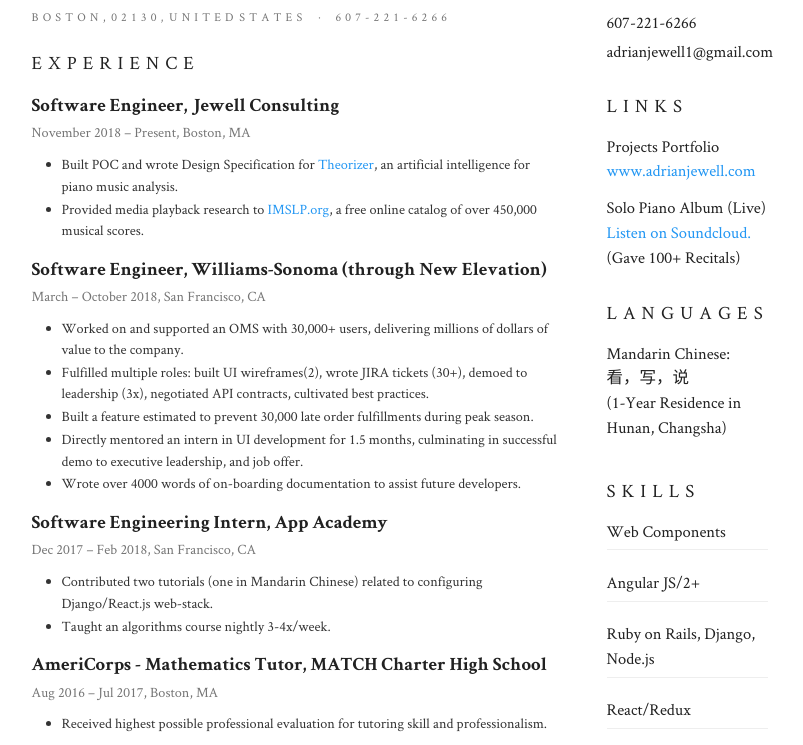
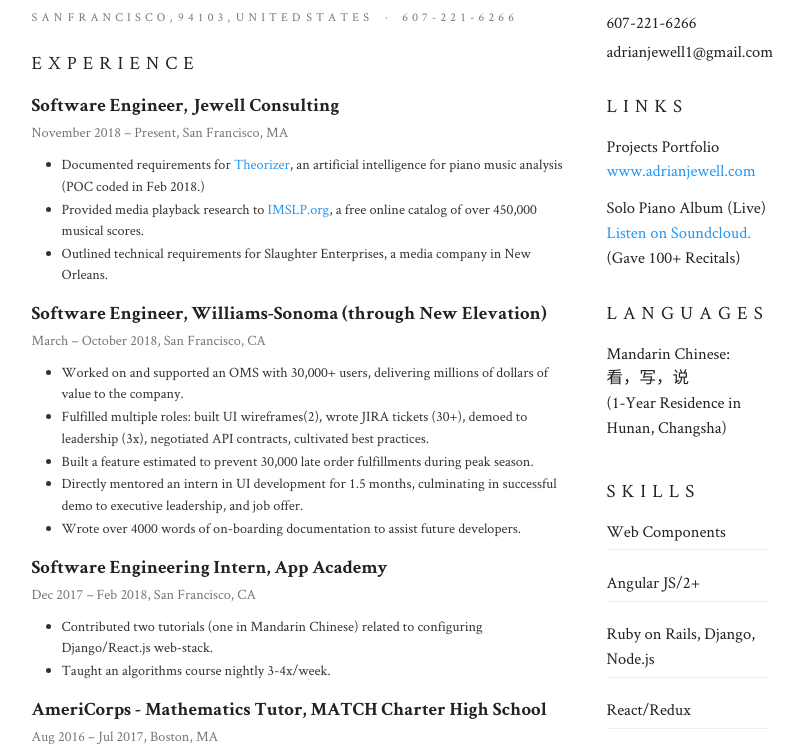
Before and after one commit to Adrianjewell91/personal_webpage, a plain HTML site: page index.html in a window 1280 px wide. Shown: the part 83-828 px from the top of the page, without its empty margins (36-839 px from the left). Drawn offline with Linux system fonts and the light colour scheme.

Commit message:
update to sf again

```diff
--- a/index.html
+++ b/index.html
@@ -32,19 +32,26 @@
                         <div class="top-block__name setting--primary-text">Adrian Jewell, Software Engineer</div>
                         <div class="top-block__contacts">
                             <span class="top-block__city">
-                                <span>B</span>
+                                <span>S</span>
+                                <span>A</span>
+                                <span>N</span>
+                                <span> </span>
+                                <span>F</span>
+                                <span>R</span>
+                                <span>A</span>
+                                <span>N</span>
+                                <span>C</span>
+                                <span>I</span>
+                                <span>S</span>
+                                <span>C</span>
                                 <span>O</span>
-                                <span>S</span>
-                                <span>T</span>
-                                <span>O</span>
-                                <span>N</span>
                                 <span>,</span>
                                 <span> </span>
+                                <span>9</span>
+                                <span>4</span>
+                                <span>1</span>
                                 <span>0</span>
-                                <span>2</span>
-                                <span>1</span>
                                 <span>3</span>
-                                <span>0</span>
                                 <span>,</span>
                                 <span> </span>
                                 <span>U</span>
@@ -97,16 +104,20 @@
                             <div class="experience__header">
                                 <div class="experience__header-line">
                                     <div class="experience__title">Software Engineer, Jewell Consulting</div>
-                                    <div class="experience__date">November 2018 – Present, Boston, MA</div>
+                                    <div class="experience__date">November 2018 – Present, San Francisco, MA</div>
                                 </div>
                             </div>
                             <div class="experience__description">
                                 <div>
                                     <ul>
-                                        <li>Built POC and wrote Design Specification for <a href="https://github.com/adrianjewell91/theorizer">Theorizer</a>,
-                                            an artificial intelligence for piano music analysis.</li>
+                                        <li>Documented requirements for <a href="https://github.com/adrianjewell91/theorizer">Theorizer</a>,
+                                            an artificial intelligence for piano music analysis (POC coded in Feb
+                                            2018.)</li>
                                         <li>Provided media playback research to <a href="https://imslp.org">IMSLP.org</a>,
                                             a free online catalog of over 450,000 musical scores.</li>
+                                        <li>Outlined technical requirements for Slaughter Enterprises, a media company
+                                            in New
+                                            Orleans.</li>
                                     </ul>
                                 </div>
                             </div>
@@ -166,15 +177,6 @@
                                     <div class="experience__title">AmeriCorps - Mathematics Tutor, MATCH Charter High
                                         School</div>
                                     <div class="experience__date">Aug 2016 – Jul 2017, Boston, MA</div>
-                                </div>
-                            </div>
-                            <div class="experience__description">
-                                <div>
-                                    <ul>
-                                        <li>Received highest possible professional evaluation for tutoring skill and
-                                            professionalism.
-                                        </li>
-                                    </ul>
                                 </div>
                             </div>
                         </div>
```
Also changed, not shown: 1 other file.
